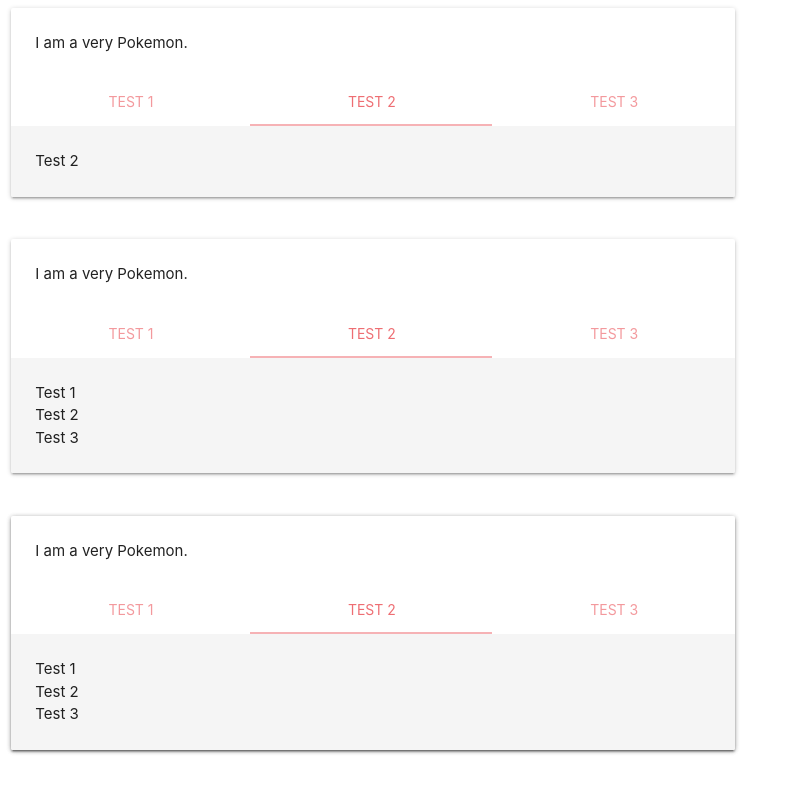
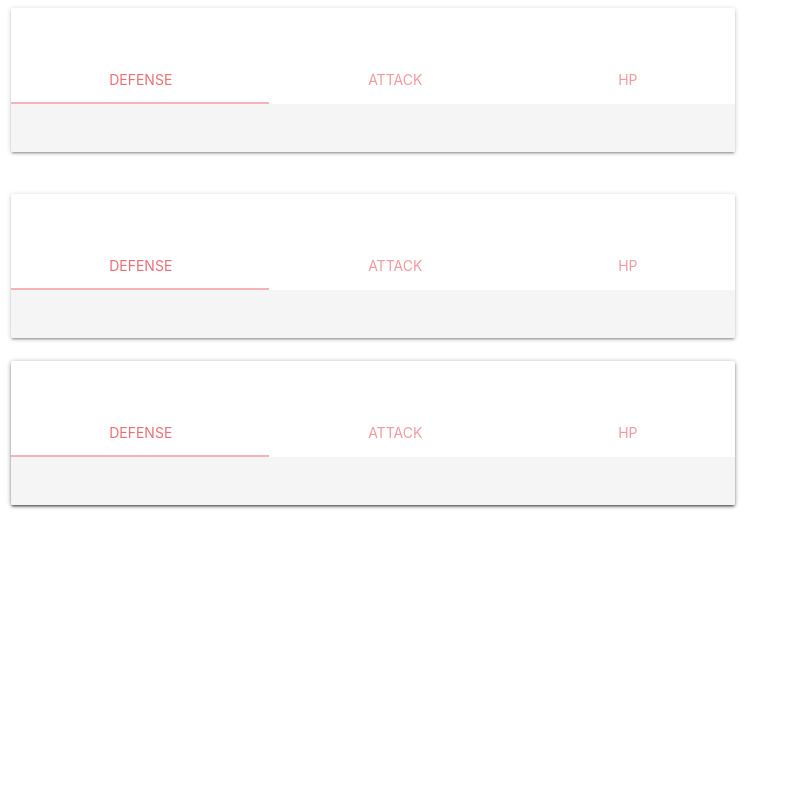
Before and after one commit to MsPotus/pokedex, a plain HTML site: page index.html in a window 1280 px wide. Shown: the whole page, without its empty margins (0-793 px from the left). Drawn offline with nearby package versions, Linux system fonts and the light colour scheme; no server answers.

Commit message:
Add pokemon to materialized cards for display

```diff
--- a/index.html
+++ b/index.html
@@ -20,20 +20,19 @@
 		          <!-- put image here -->
 		        </div>
 		        <div id="name-0" class="card-content"> <!-- put pokemon name here -->
-
-			     <p>I am a very Pokemon.</p>
+		       	<!-- <div id="abilities-0"></div> -->
 			    </div>
 			    <div class="card-tabs">
 			      <ul class="tabs tabs-fixed-width">
-			        <li class="tab"><a href="#test4">Test 1</a></li>
-			        <li class="tab"><a class="active" href="#test5">Test 2</a></li>
-			        <li class="tab"><a href="#test6">Test 3</a></li>
+			        <li class="tab"><a class="active" href="#defense-0">Defense</a></li>
+			        <li class="tab"><a href="#attack-0">Attack</a></li>
+			        <li class="tab"><a href="#hp-0">HP</a></li>
 			      </ul>
 			    </div>
 			    <div class="card-content grey lighten-4">
-			      <div id="test4">Test 1</div>
-			      <div id="test5">Test 2</div>
-			      <div id="test6">Test 3</div>
+			      <div id="defense-0"></div>
+			      <div id="attack-0"></div>
+			      <div id="hp-0"></div>
 			    </div>
 		      </div>
 		  	</div>
@@ -48,19 +47,19 @@
 		        </div>
 		        <div id="name-1" class="card-content"> <!-- put pokemon name here -->
 
-			     <p>I am a very Pokemon.</p>
+			    <!-- <div id="abilities-1"></div> -->
 			    </div>
 			    <div class="card-tabs">
 			      <ul class="tabs tabs-fixed-width">
-			        <li class="tab"><a href="#test4">Test 1</a></li>
-			        <li class="tab"><a class="active" href="#test5">Test 2</a></li>
-			        <li class="tab"><a href="#test6">Test 3</a></li>
+			        <li class="tab"><a class="active" href="#defense-1">Defense</a></li>
+			        <li class="tab"><a href="#attack-1">Attack</a></li>
+			        <li class="tab"><a href="#hp-1">HP</a></li>
 			      </ul>
 			    </div>
 			    <div class="card-content grey lighten-4">
-			      <div id="test4">Test 1</div>
-			      <div id="test5">Test 2</div>
-			      <div id="test6">Test 3</div>
+			      <div id="defense-1"></div>
+			      <div id="attack-1"></div>
+			      <div id="hp-1"></div
 			    </div>
 		      </div>
 		    </div>
@@ -77,19 +76,19 @@
 				<div class="card">
 		        <div id="name-2" class="card-content"> <!-- put pokemon name here -->
 
-			     <p>I am a very Pokemon.</p>
+			     <!-- div id="abilities-2"></div> -->
 			    </div>
 				    <div class="card-tabs">
 				      <ul class="tabs tabs-fixed-width">
-				        <li class="tab"><a href="#test4">Test 1</a></li>
-				        <li class="tab"><a class="active" href="#test5">Test 2</a></li>
-				        <li class="tab"><a href="#test6">Test 3</a></li>
-				      </ul>
-				    </div>
-				    <div class="card-content grey lighten-4">
-				      <div id="test4">Test 1</div>
-				      <div id="test5">Test 2</div>
-				      <div id="test6">Test 3</div>
+				        <li class="tab"><a class="active" href="#defense-2">Defense</a></li>
+			        <li class="tab"><a href="#attack-2">Attack</a></li>
+			        <li class="tab"><a href="#hp-2">HP</a></li>
+			      </ul>
+			    </div>
+			    <div class="card-content grey lighten-4">
+			      <div id="defense-2"></div>
+			      <div id="attack-2"></div>
+			      <div id="hp-2"></div
 				    </div>
 				</div>
 		      </div>
--- a/main.js
+++ b/main.js
@@ -5,13 +5,11 @@
 
 class Pokemon {
     constructor(name, hp, attack, defense, imgUrl){
-    //constructor(name, stats, hp, f, weight, imgUrl, weaknesses, abilities){
         this.name = name;
         this.hp = hp;
         this.attack = attack;
         this.defense = defense;
         this.imgUrl = imgUrl;
-        // this.weaknesses = weaknesses;
         // this.abilities = abilities;
       }
     }
@@ -52,6 +50,7 @@ for(let i = 0; i < POKEMON_NAMES.length; i++){
             let attack = data.stats[4].base_stat
             let defense = data.stats[3].base_stat
             let imgUrl = data.sprites.front_shiny
+            // let abilities = data.abilities
             let poke = new Pokemon(name, hp, attack, defense, imgUrl)
             msPotus.addPokemon(poke)
             // console.log(counter)
@@ -78,6 +77,7 @@ function loopThroughPokemon(pokeArray){
         let attack = pokeArray[i].attack
         let defense = pokeArray[i].defense
         let hp = pokeArray[i].hp
+        // let abilities = pokeArray[i].abilities
         renderPokemon(name, imgUrl, attack, defense, hp, i)
 
     }
@@ -87,7 +87,10 @@ function loopThroughPokemon(pokeArray){
 function renderPokemon(name, imgUrl, attack, defense, hp, i){
     $('#img-holder-'+i).prepend(`<img src="${imgUrl}">`)
     $('#name-'+i).prepend(`<h3>${name}</h3>`)
-
+    $('#defense-'+i).prepend(`<p>${defense}</p>`)
+    $('#attack-'+i).prepend(`<p>${attack}</p>`)
+    $('#hp-'+i).prepend(`<p>${hp}</p>`)
+    // $('#hp-'+i).prepend(`<p>${abilities}</p>`)
 }
 
 $(document).ready(function(){
```
